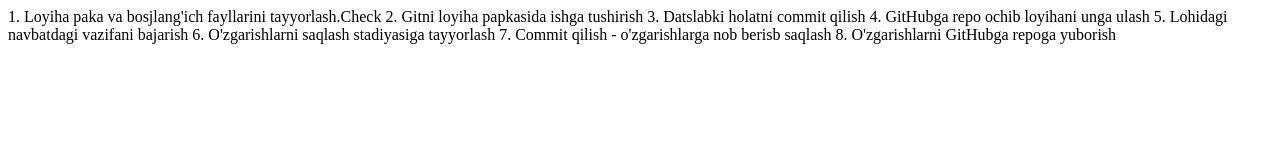
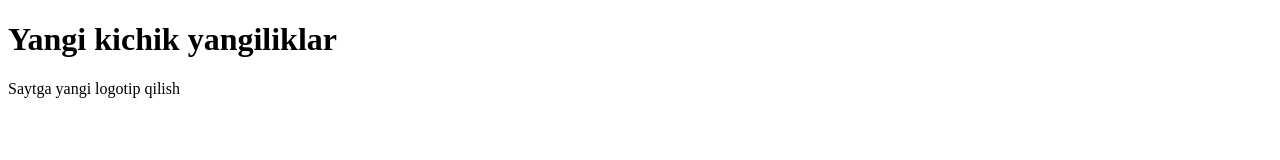
Before and after one commit to raxmanov/html-git, a plain HTML site: page index.html in a window 1280 px wide. Drawn offline with Linux system fonts and the light colour scheme.

Commit message:
Yangi vazifa berildi

```diff
--- a/index.html
+++ b/index.html
@@ -6,20 +6,23 @@
   <title>Git asoslari</title>
 </head>
 <body>
+<h1>Yangi kichik yangiliklar</h1>
+<p>Saytga yangi logotip qilish</p>
+
   <!-- initialize - ishga tushirish -->
   <!-- stage - saqlashga yuborish -->
   <!-- commit - nom berib saqlashga -->
   <!-- repo  - loyihani boshqacha nomi -->
 
 
-1. Loyiha paka va bosjlang'ich fayllarini tayyorlash.Check
-2. Gitni loyiha papkasida ishga tushirish
-3. Datslabki holatni commit qilish
-4. GitHubga repo ochib loyihani unga ulash
-
-5. Lohidagi navbatdagi vazifani bajarish
-6. O'zgarishlarni saqlash stadiyasiga tayyorlash
-7. Commit qilish - o'zgarishlarga nob berisb saqlash
-8. O'zgarishlarni GitHubga repoga yuborish
+<!-- 1. Loyiha paka va bosjlang'ich fayllarini tayyorlash.Check -->
+<!-- 2. Gitni loyiha papkasida ishga tushirish Check -->
+<!-- 3. Datslabki holatni commit qilish Check -->
+<!-- 4. GitHubga repo ochib loyihani unga ulash Check -->
+<!--  -->
+<!-- 5. Lohidagi navbatdagi vazifani bajarish -->
+<!-- 6. O'zgarishlarni saqlash stadiyasiga tayyorlash -->
+<!-- 7. Commit qilish - o'zgarishlarga nob berisb saqlash -->
+<!-- 8. O'zgarishlarni GitHubga repoga yuborish -->
 </body>
 </html>
```
